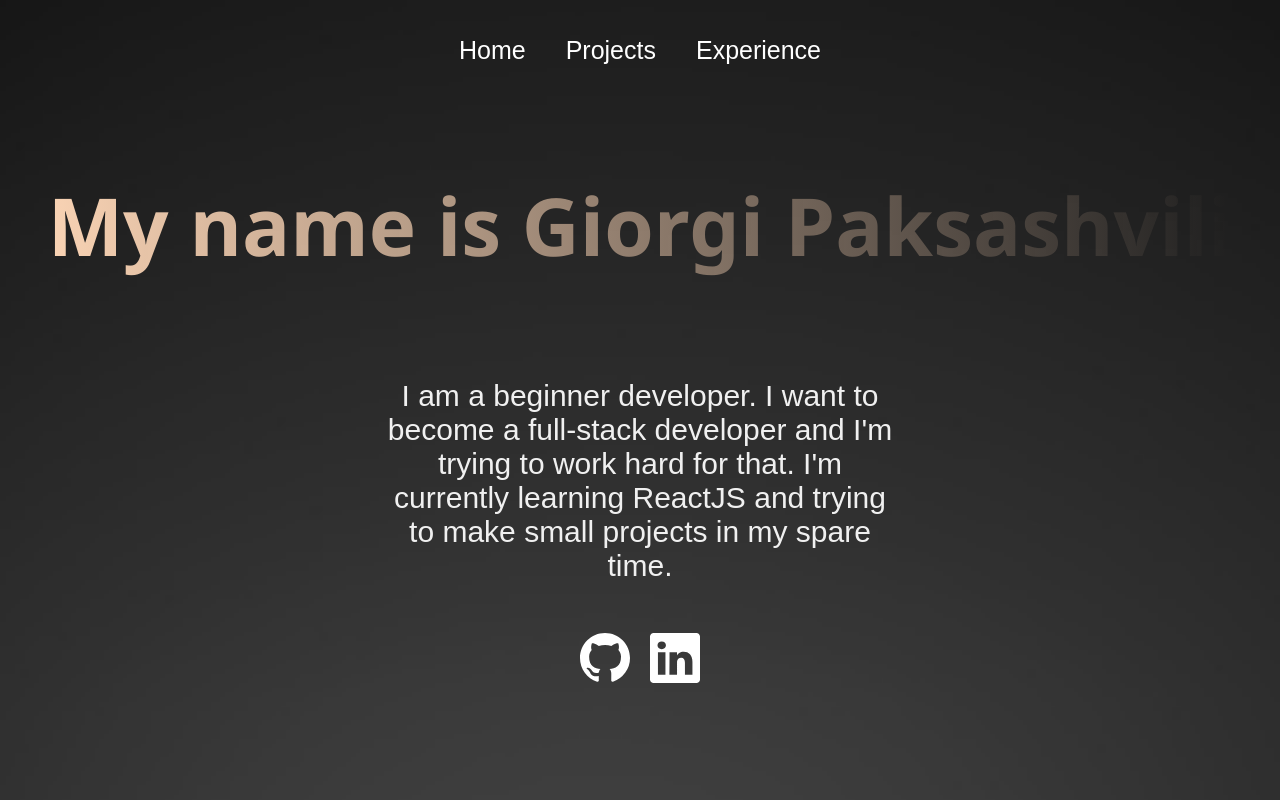
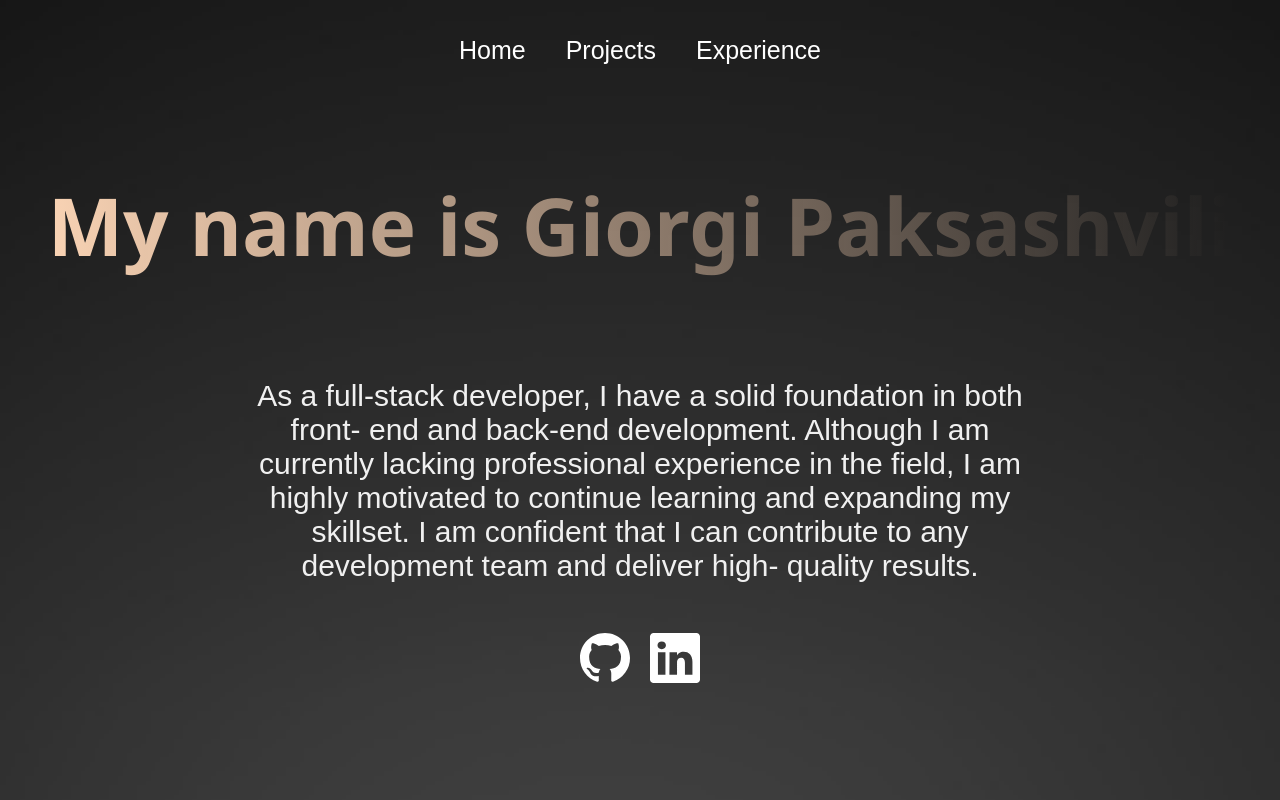
Before and after one commit to Gpaqsa/MyPortfolio, a React (Create React App) app: page / in a window 1280 px wide. Shown: the top 800 px of the page. Built offline with nearby package versions, Linux system fonts and the light colour scheme; the HTML template or start-up script is replaced by a standard one.

Commit message:
"newUpdate"

```diff
--- a/src/pages/Home.js
+++ b/src/pages/Home.js
@@ -12,8 +12,9 @@ const Home = () => {
         <h2> My name is Giorgi Paksashvili</h2>
         <div className='prompt'>
           <p>
-            I am a beginner developer. I want to become a full-stack developer and I'm trying to work hard for that.
-            I'm currently learning ReactJS and trying to make small projects in my spare time.
+            As a full-stack developer, I have a solid foundation in both front- end and back-end development.
+            Although I am currently lacking professional experience in the field, I am highly motivated to continue learning and expanding my skillset.
+            I am confident that I can contribute to any development team and deliver high- quality results.
           </p>
           <a href='https://github.com/Gpaqsa'>
             <BsGithub />
--- a/src/styles/Home.css
+++ b/src/styles/Home.css
@@ -38,7 +38,7 @@
 .about .prompt {
     margin-top: 100px;
     font-size: 30px;
-    width: 40%;
+    width: 60%;
 }
 
 .prompt svg {
```
